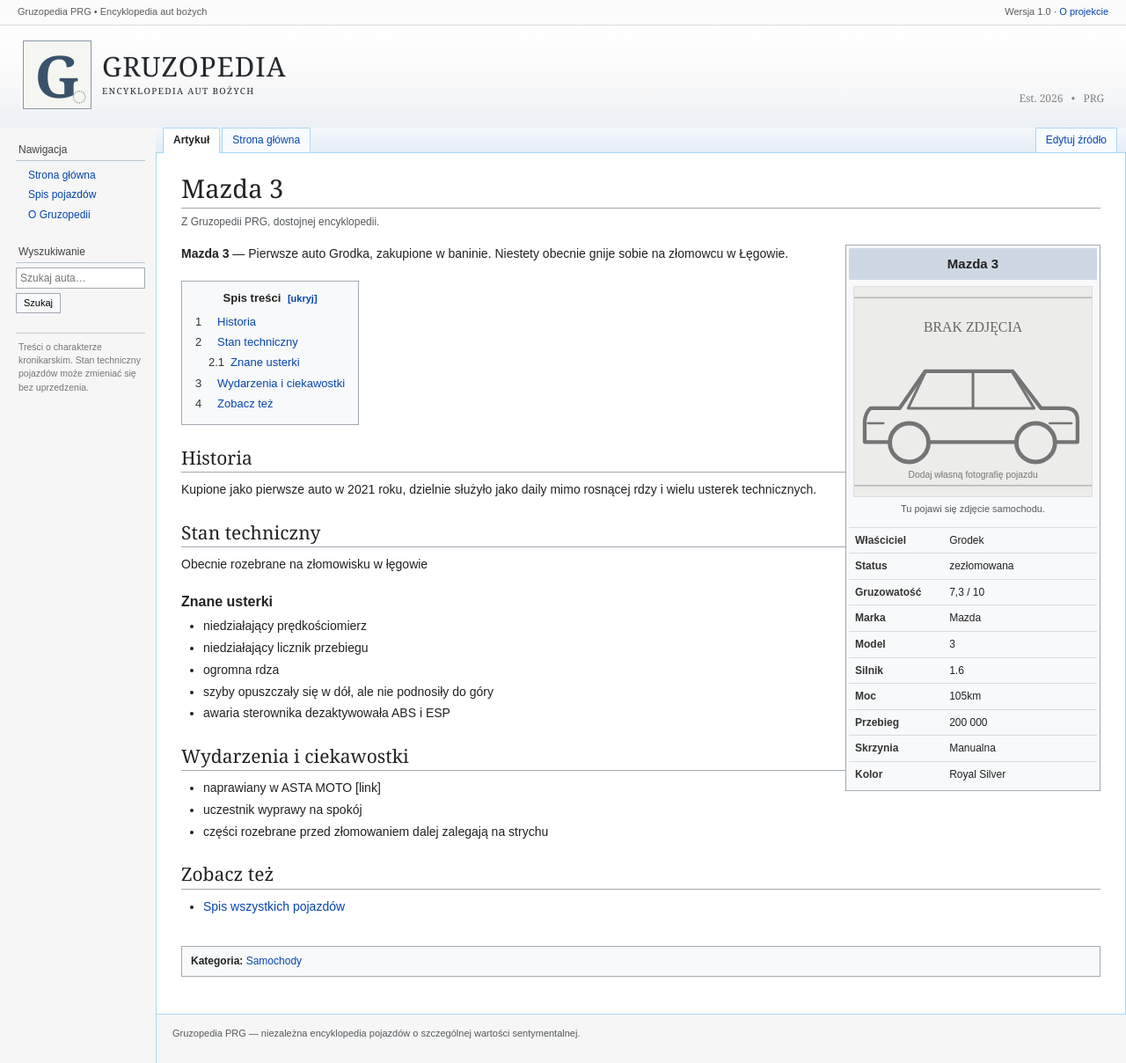
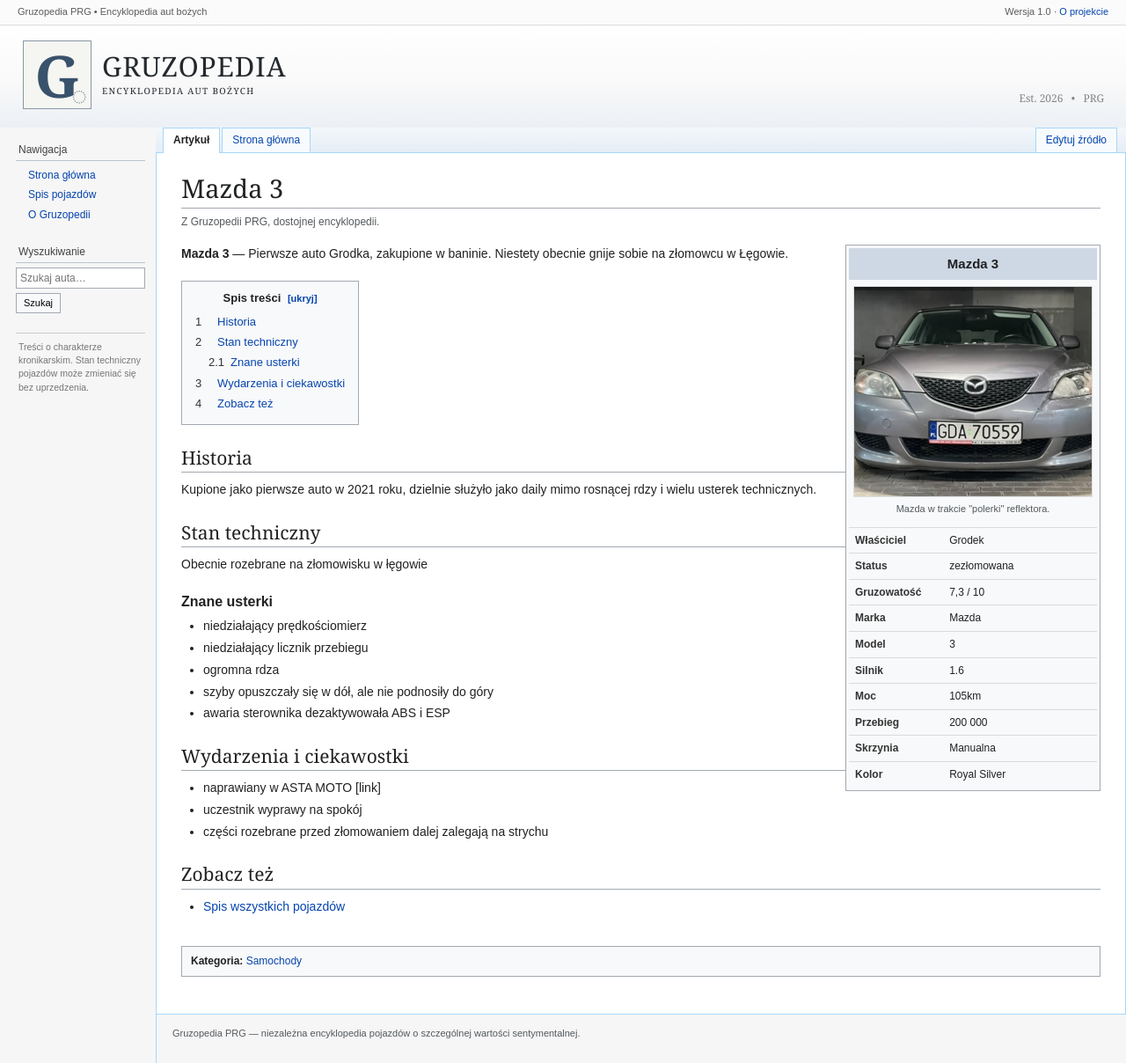
Before and after one commit to gruzopedia-prg/gruzopedia-prg.github.io, a Jekyll site: the page built from _auta/mazda3.md, in a window 1280 px wide. Shown: the whole page at 88% size. Built offline with Jekyll 4.4.1, drawn with Linux system fonts in a browser that asks for light colours.

Commit message:
dodanie zdjec

```diff
--- a/_auta/mazda3.md
+++ b/_auta/mazda3.md
@@ -4,8 +4,8 @@ wlasciciel: Grodek
 rok: 2021-2025
 status: zezłomowana
 ocena: "7,3"
-zdjecie: /assets/img/brak-zdjecia.svg
-podpis_zdjecia: Tu pojawi się zdjęcie samochodu.
+zdjecie: /assets/img/dostojna_mazda.jpeg
+podpis_zdjecia: Mazda w trakcie "polerki" reflektora.
 opis: Pierwsze auto Grodka, zakupione w baninie. Niestety obecnie gnije sobie na złomowcu w Łęgowie.
 demo: false
 dane:
```
Also changed, not shown: _auta/corsa_przemek.md (+2 -2 lines), assets/img/dostojna_corsa.jpeg (added), assets/img/dostojna_mazda.jpeg (added).
